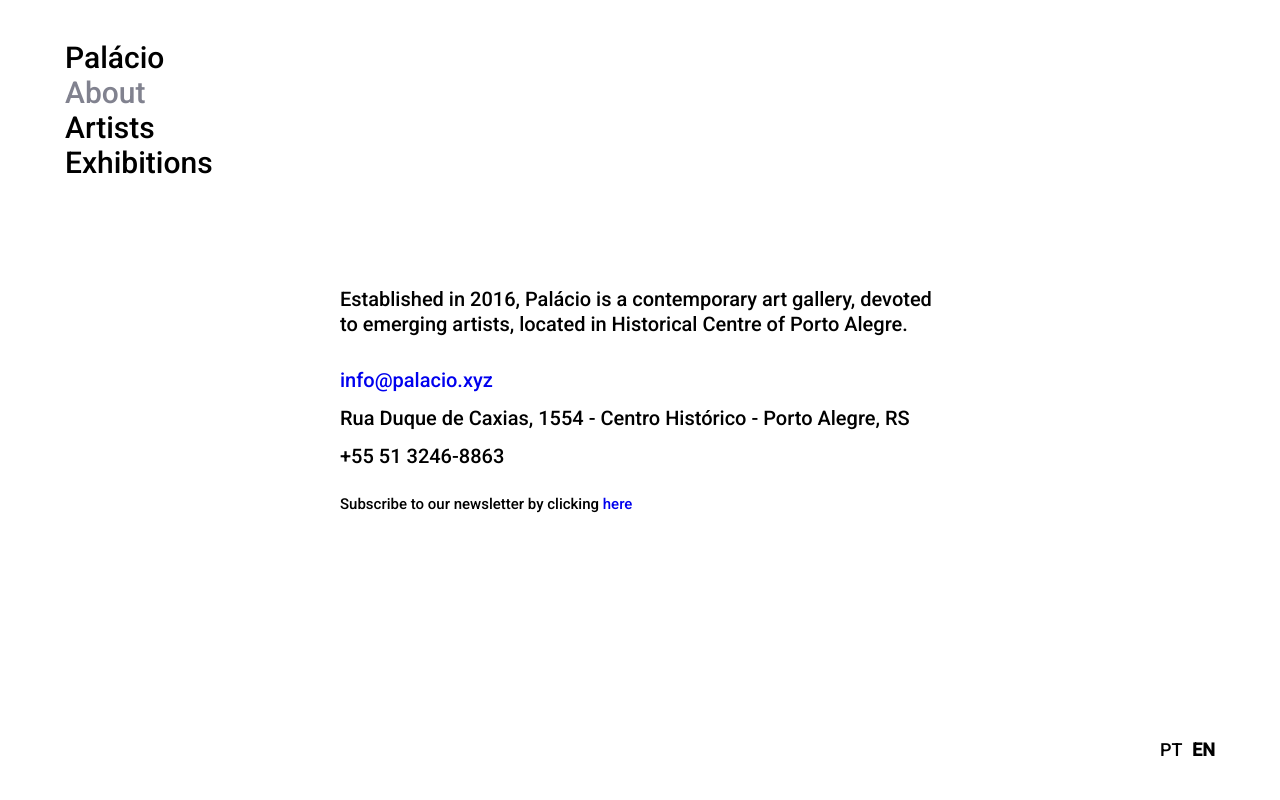
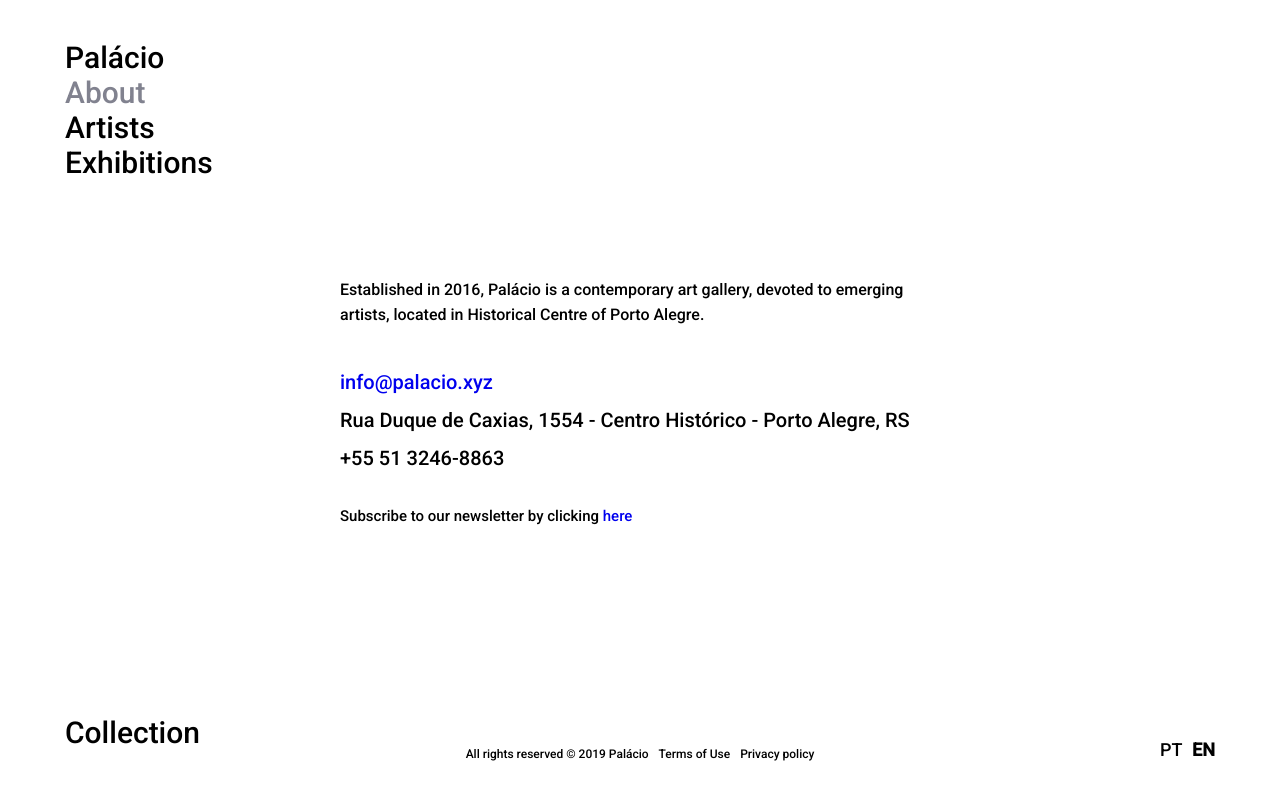
Before and after one commit to lucascosta1996/palacio_2019, a React (Create React App) app: page /about in a window 1280 px wide. Built offline with nearby package versions, Linux system fonts and the light colour scheme.

Commit message:
all rights reserved

```diff
--- a/src/App.js
+++ b/src/App.js
@@ -5,6 +5,12 @@ import LanguageOptions from './Components/Language/LanguageOptions'
 import Navigation from './Components/Navigation/Navigation'
 import Artists from './Components/Artists/Artists'
 import About from './Components/About/About'
+import Copyright from './Components/Copyright/Copyright'
+import styled from 'styled-components'
+
+const PalacioWrapper = styled.div`
+  position: relative;
+`
 
 function App() {
   const { translate } = useContext(I18nContext)
@@ -15,6 +21,7 @@ function App() {
       <LanguageOptions />
       <Route path="/artists" component={ Artists } />
       <Route path="/about" component={ About } />
+      <Route exact path="/" component={ Copyright } />
     </Router>
   );
 }
--- a/src/Components/About/About.js
+++ b/src/Components/About/About.js
@@ -2,6 +2,7 @@ import React, { useContext, useState } from "react"
 import styled from 'styled-components'
 import { Link } from 'react-router-dom'
 import { I18nContext } from "../../i18n"
+import Copyright from "../Copyright/Copyright";
 
 const AboutWrapper = styled.section`
   bottom: 0;
@@ -17,8 +18,8 @@ const AboutWrapper = styled.section`
   text-align: left;
   top: 0;
 
-  p,
-  a {
+  .address,
+  .email {
     font-weight: 500;
     font-size: 20px;
     line-height: 20px;
@@ -50,19 +51,20 @@ const About = props => {
       <p className="info">
         {translate('aboutInfo')}
       </p>
-      <a href="mailto:someone@example.com?Subject=Hello%20again" target="_top">
+      <a className="email" href="mailto:someone@example.com?Subject=Hello%20again" target="_top">
         info@palacio.xyz
       </a>
-      <p>
+      <p className="address">
         Rua Duque de Caxias, 1554 - Centro Histórico - Porto Alegre, RS
       </p>
-      <p>
+      <p className="address">
         {translate('phone')}
       </p>
       <p className="newsletter">
         {translate('newsletter')}
         <a href="#">{translate('click')}</a>
       </p>
+      <Copyright />
     </AboutWrapper>
   )
 }
--- /dev/null
+++ b/src/Components/Copyright/Copyright.js
@@ -0,0 +1,49 @@
+import React, { useContext, Fragment } from "react"
+import styled from 'styled-components'
+import { Link } from 'react-router-dom'
+import { I18nContext } from "../../i18n"
+
+const CopyrightWrapper = styled.section`
+  align-items: center;
+  bottom: 40px;
+  display: flex;
+  justify-content: center;
+  left: 0;
+  margin: auto;
+  position: absolute;
+  right: 0;
+  text-align: center;
+  width: 482px;
+  z-index: 2;
+
+  .rights,
+  .terms {
+    color: #000;
+    font-family: 'Roboto', sans-serif;
+    font-size: 12px!important;
+    font-weight: 500!important;
+    line-height: 12px!important;
+    padding: 0 5px;
+    text-decoration: none;
+  }
+`
+
+const Copyright = props => {
+  const { translate } = useContext(I18nContext)
+
+  return (
+    <CopyrightWrapper>
+      <span className="rights">
+        {translate('allrights')} &copy; {translate('palacio')}
+      </span>
+      <a className="terms" href="#">
+        {translate('termsofuse')}
+      </a>
+      <a className="terms" href="#">
+        {translate('privacypolicy')}
+      </a>
+    </CopyrightWrapper>
+  )
+}
+
+export default Copyright;
--- a/src/Components/Navigation/Navigation.js
+++ b/src/Components/Navigation/Navigation.js
@@ -25,6 +25,15 @@ const NavigationWrapper = styled.section`
   .active {
     color: #81828F;
   }
+
+  .acervo {
+    position: fixed;
+    bottom: 50px;
+  }
+
+  .hidden {
+    display: none;
+  }
 `
 
 const Navigation = props => {
@@ -34,17 +43,38 @@ const Navigation = props => {
 
   return (
     <NavigationWrapper>
-      <h1>
-        { 'Palácio' }
+      <h1 onClick={ () => setActive( '' ) }>
+        <Link to="/">
+          { 'Palácio' }
+        </Link>
       </h1>
-      <Link to="/about" className={ isActive( 'about' ) ? 'active' : '' } onClick={ () => setActive( 'about' ) }>
+      <Link
+        to="/about"
+        className={ `${isActive( 'about' ) ? 'active' : ''}  ${ isActive( 'acervo' ) ? 'hidden' : '' }` }
+        onClick={ () => setActive( 'about' ) }
+      >
         { translate('about') }
       </Link>
-      <Link to="/artists" className={ isActive( 'artists' ) ? 'active' : '' } onClick={ () => setActive( 'artists' ) }>
+      <Link
+        to="/artists"
+        className={ `${ isActive( 'artists' ) ? 'active' : '' } ${ isActive( 'acervo' ) ? 'hidden' : '' }` }
+        onClick={ () => setActive( 'artists' ) }
+      >
         { translate('artists') }
       </Link>
-      <Link to="/exhibitions" className={ isActive( 'exhibitions' ) ? 'active' : '' } onClick={ () => setActive( 'exhibitions' ) }>
+      <Link
+        to="/exhibitions"
+        className={ `${ isActive( 'exhibitions' ) ? 'active' : '' } ${ isActive( 'acervo' ) ? 'hidden' : '' }` }
+        onClick={ () => setActive( 'exhibitions' ) }
+      >
         { translate('exhibitions') }
+      </Link>
+      <Link
+        to="/acervo"
+        className={ `acervo ${ isActive( 'acervo' ) ? 'active' : '' }` }
+        onClick={ () => setActive( 'acervo' ) }
+      >
+        { translate('collection') }
       </Link>
     </NavigationWrapper>
   )
--- a/src/i18n/en.json
+++ b/src/i18n/en.json
@@ -1,11 +1,14 @@
 {
-  "edit_and_save": "Edit src/App.js and save to reload.",
-  "learn_react": "Learn React",
   "about": "About",
   "artists": "Artists",
   "exhibitions": "Exhibitions",
   "aboutInfo": "Established in 2016, Palácio is a contemporary art gallery, devoted to emerging artists, located in Historical Centre of Porto Alegre.",
   "phone": "+55 51 3246-8863",
   "newsletter": "Subscribe to our newsletter by clicking ",
-  "click": "here"
+  "click": "here",
+  "collection": "Collection",
+  "allrights": "All rights reserved",
+  "palacio": "2019 Palácio",
+  "termsofuse": "Terms of Use",
+  "privacypolicy": "Privacy policy"
 }
--- a/src/i18n/pt.json
+++ b/src/i18n/pt.json
@@ -7,5 +7,10 @@
   "aboutInfo": "Fundado em 2016, Palácio é uma galeria de arte contemporânea localizada no Centro Histórico de Porto Alegre, dedicada à artistas emergentes.",
   "phone": "+55 51 3246-8836",
   "newsletter": "Para receber o newsletter da galeria, clique ",
-  "click": "aqui"
+  "click": "aqui",
+  "collection": "Acervo",
+  "allrights": "Todos os direitos reservados",
+  "palacio": "2019 Palácio",
+  "termsofuse": "Termos de uso",
+  "privacypolicy": "Política de provacidade"
 }
```
Also changed, not shown: 1 other file (tests, documents, lock files or other folders).
